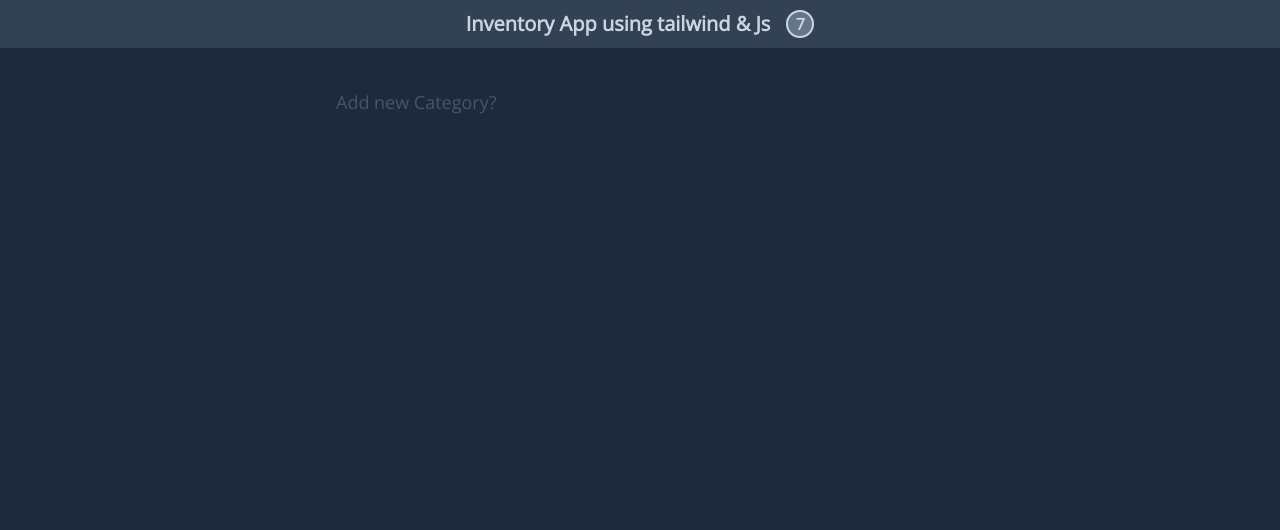
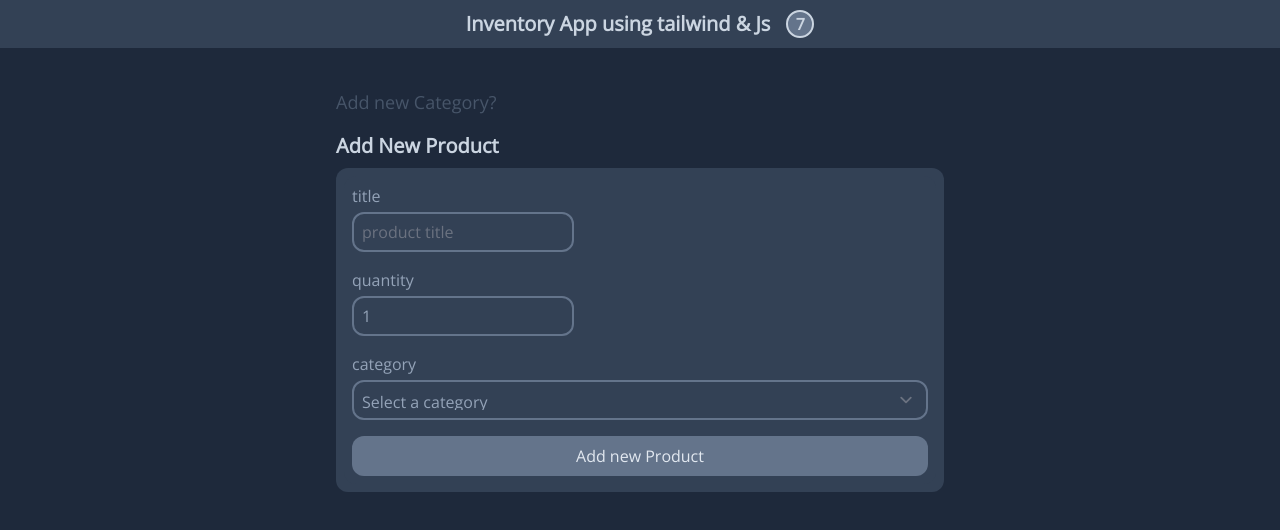
Before and after one commit to amirk1998/Inventory-App-React, a React (Vite) app: page / in a window 1280 px wide. Shown: the top 530 px of the page. Built offline with nearby package versions, Linux system fonts and the light colour scheme.

Commit message:
State updated : Lift up states

```diff
--- a/src/App.jsx
+++ b/src/App.jsx
@@ -1,15 +1,18 @@
+import { useState } from 'react';
 import CategoryForm from './Components/Category/Category';
 import Navbar from './Components/Navbar/Navbar';
 import ProductsForm from './Components/Products/Products';
 
 function App() {
+  const [categories, setCategories] = useState([]);
+
   return (
     <div className='App bg-slate-800 min-h-screen w-full'>
       <Navbar />
       {/* App Content */}
       <div className='container max-w-screen-sm mx-auto p-4'>
-        <CategoryForm />
-        {/* <ProductsForm /> */}
+        <CategoryForm setCategories={setCategories} />
+        <ProductsForm categories={categories} />
       </div>
     </div>
   );
--- a/src/Components/Category/Category.jsx
+++ b/src/Components/Category/Category.jsx
@@ -1,9 +1,9 @@
 import { useState } from 'react';
 
-const CategoryForm = () => {
+const CategoryForm = ({ setCategories }) => {
   const [isShow, setIsShow] = useState(false);
 
-  const [categoryFormData, setCategoryFormData] = useState({
+  const [categoryData, setCategoryData] = useState({
     title: '',
     description: '',
   });
@@ -15,12 +15,21 @@ const CategoryForm = () => {
 
   const changeHandler = (e) => {
     const { name, value } = e.target;
-    setCategoryFormData({
-      ...categoryFormData,
+    setCategoryData({
+      ...categoryData,
       [name]: value,
+    });
+  };
+
+  const addNewCategoryHandler = (e) => {
+    e.preventDefault();
+    const newCategory = {
+      ...categoryData,
       id: Date.now(),
-    });
-    console.log(name);
+      createdAt: new Date().toISOString(),
+    };
+    setCategories((prevState) => [...prevState, newCategory]);
+    setCategoryData({ title: '', description: '' });
   };
 
   return (
@@ -46,7 +55,7 @@ const CategoryForm = () => {
               name='title'
               id='category-title'
               aria-label='category-title'
-              value={categoryFormData.title}
+              value={categoryData.title}
               onChange={changeHandler}
             />
             <span
@@ -68,7 +77,7 @@ const CategoryForm = () => {
               type=' text'
               name='description'
               id='category-description'
-              value={categoryFormData.description}
+              value={categoryData.description}
               onChange={changeHandler}
             ></textarea>
             <span
@@ -87,6 +96,7 @@ const CategoryForm = () => {
               Cancel
             </button>
             <button
+              onClick={addNewCategoryHandler}
               id='add-new-category'
               className='flex-1 bg-slate-500 text-slate-200 rounded-xl py-2 hover:bg-slate-300 hover:text-slate-700'
             >
--- a/src/Components/Products/Products.jsx
+++ b/src/Components/Products/Products.jsx
@@ -1,4 +1,30 @@
-const ProductsForm = () => {
+import { useState } from 'react';
+
+const ProductsForm = ({ categories }) => {
+  const [productData, setProductData] = useState({
+    title: '',
+    quantity: 1,
+    category: '',
+  });
+
+  const [products, setProducts] = useState([]);
+
+  const changeHandler = (e) => {
+    const { name, value } = e.target;
+    setProductData({ ...productData, [name]: value });
+  };
+
+  const addNewProductHandler = (e) => {
+    e.preventDefault();
+    const newProduct = {
+      ...productData,
+      id: Date.now(),
+      createdAt: new Date().toISOString(),
+    };
+    setProducts((prevState) => [...prevState, newProduct]);
+    setProductData({ title: '', quantity: 1, category: '' });
+  };
+
   return (
     <div className='mb-6'>
       <h2 className='text-xl text-slate-300 font-bold mb-2'>Add New Product</h2>
@@ -12,9 +38,11 @@ const ProductsForm = () => {
               title
             </label>
             <input
+              name='title'
+              type='text'
+              value={productData.title}
+              onChange={changeHandler}
               className='bg-transparent px-2 py-1 rounded-xl border-2 border-slate-500 text-slate-400 h-10 w-full md:w-auto outline-none focus:border-white'
-              type='text'
-              name='product-title'
               id='product-title'
               aria-label='product-title'
               placeholder='product title'
@@ -30,7 +58,9 @@ const ProductsForm = () => {
             <input
               className='bg-transparent rounded-xl border-2 border-slate-500 text-slate-400 h-10 w-full px-2 md:w-auto appearance-none outline-none focus:border-white'
               type='number'
-              name='product-quantity'
+              name='quantity'
+              value={productData.quantity}
+              onChange={changeHandler}
               id='product-quantity'
               aria-label='product-quantity'
               min='1'
@@ -46,28 +76,33 @@ const ProductsForm = () => {
               category
             </label>
             <select
-              defaultValue=''
-              name='product-category'
+              value={productData.category}
+              onChange={changeHandler}
+              name='category'
               id='product-category'
-              className='form-select bg-transparent text-slate-400 rounded-xl w-full border-2 border-slate-500 h-10 p-2  block outline-none focus:border-white'
+              className='form-select bg-transparent text-slate-400 rounded-xl w-full border-2 border-slate-500 h-10 p-2 block outline-none focus:border-white'
             >
               <option value='' disabled hidden>
                 Select a category
               </option>
-              <option className='bg-slate-500 text-slate-300' value='backend'>
-                backend
-              </option>
-              <option className='bg-slate-500 text-slate-300' value='frontend'>
-                frontend
-              </option>
-              <option className='bg-slate-500 text-slate-300' value='ios'>
-                ios
-              </option>
+
+              {categories.map((category) => {
+                return (
+                  <option
+                    className='bg-slate-500 text-slate-300 py-2'
+                    key={category.id}
+                    value={category.title}
+                  >
+                    {category.title}
+                  </option>
+                );
+              })}
             </select>
           </div>
           <div className='flex items-center justify-between gap-x-4'>
             <button
               id='add-new-product'
+              onClick={addNewProductHandler}
               className='flex-1 bg-slate-500 text-slate-200 rounded-xl py-2 hover:bg-slate-300 hover:text-slate-500'
             >
               Add new Product
```
Also changed, not shown: .eslintrc.cjs.
